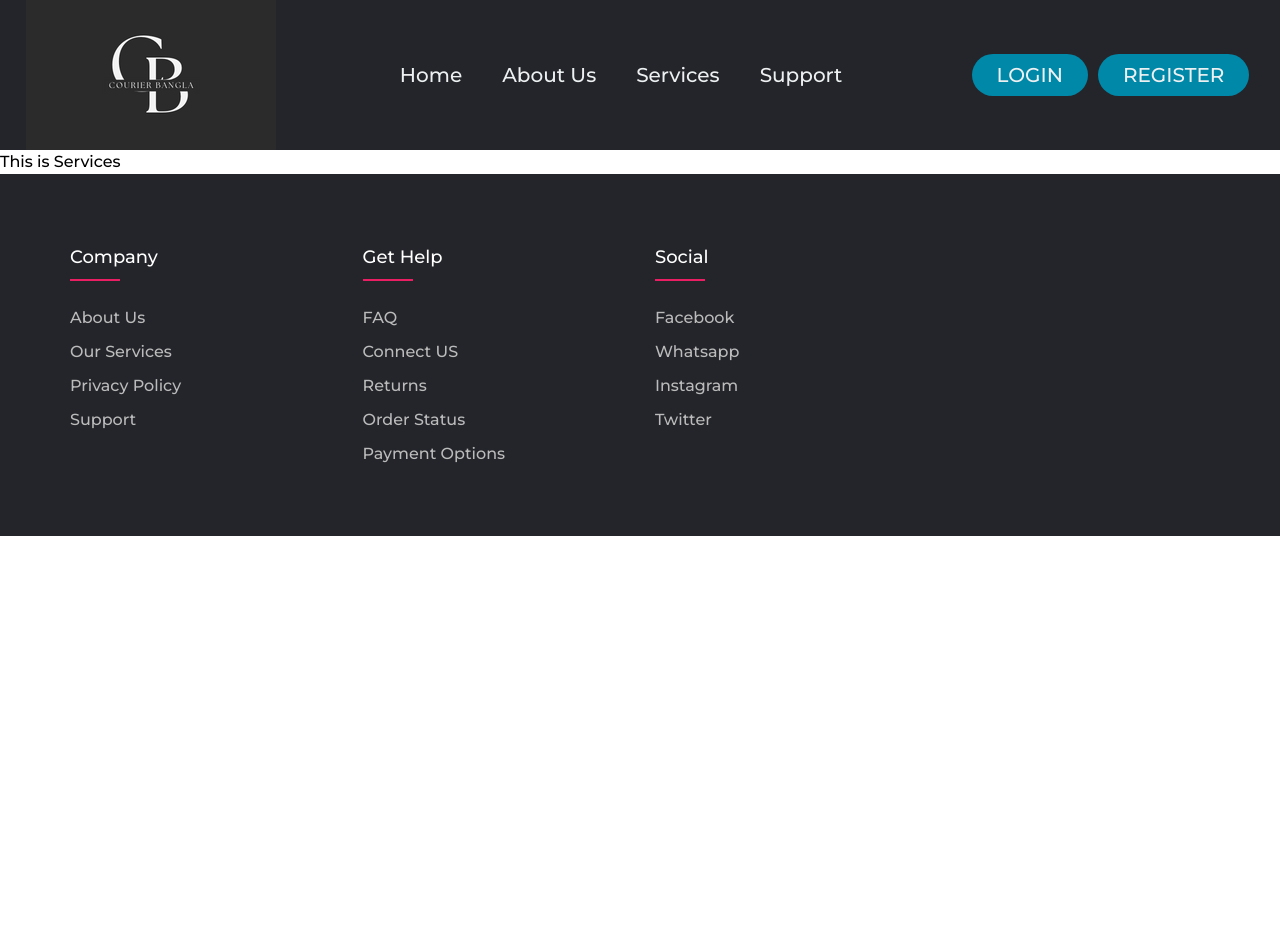
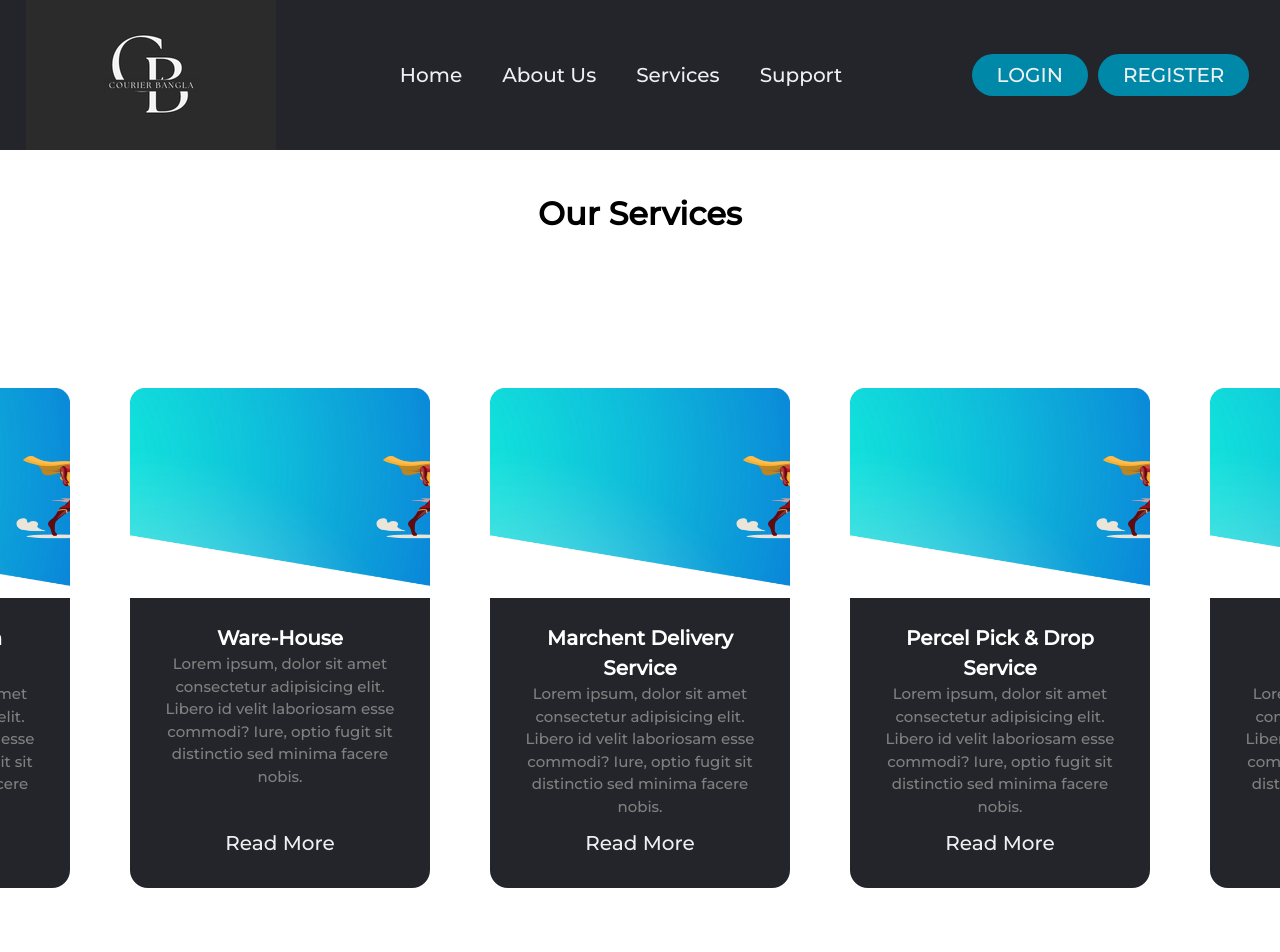
Before and after one commit to Faysal-Ibnea-Hasan/Courier-Bangla, a React (Create React App) app: page /services in a window 1280 px wide. Shown: the top 952 px of the page. Before the commit the page ends 800 px from the top, so only its background shows below. Built offline with nearby package versions, Linux system fonts and the light colour scheme; a web font is replaced by a local one.

Commit message:
updated service card

```diff
--- a/src/components/Footer.css
+++ b/src/components/Footer.css
@@ -30,7 +30,7 @@ ul {
 
 .footer {
 	background-color: #24252A;
-	padding: 70px 0;
+	padding: 20px 0;
 	flex: 0 0 50px;
 	margin-top: auto;
 
@@ -38,7 +38,7 @@ ul {
 }
 
 .footer-col {
-	width: 25%;
+	width: 33%;
 	padding: 0 15px;
 }
 
--- a/src/components/Home.css
+++ b/src/components/Home.css
@@ -3,7 +3,7 @@
     padding: 0;
 }
 .animated-typing{
-    margin: 250px;
+    margin: 300px;
     font-size: xx-large;
     font-family: "Montserrat", sans-serif;
     font-weight: 600px;
--- a/src/components/Home.js
+++ b/src/components/Home.js
@@ -12,7 +12,7 @@ function Home() {
 
           <Typed
             strings={[
-              "WELCOME TO <strong>COURIER-BANGLA<strong/>",
+              "WELCOME TO <strong>COURIER-BANGLA.<strong/>",
 
             ]}
             typeSpeed={100}
@@ -24,10 +24,10 @@ function Home() {
         <span className='small-typing'>
           <Typed
             strings={[
-              "Courier-Bangla is a place where you can send and recieve your product from anywhere and anytime in <strong>BANGLADESH.<strong/>"
+              "Courier-Bangla is a place where you can send and recieve your <br> product from anywhere and anytime in <strong>BANGLADESH.<strong/>"
 
             ]}
-            typeSpeed={50}
+            typeSpeed={25}
           />
         </span>
 
--- a/src/components/Login.css
+++ b/src/components/Login.css
@@ -64,8 +64,8 @@
 }
 .input-field{
     width: 100%;
-    padding: 22px 10px ;
-    margin: 5px 0 ;
+    padding: 07px 10px ;
+    margin: 23px 0 ;
     border-left: 0;
     border-right: 0;
     border-top: 0;
--- a/src/components/Services.css
+++ b/src/components/Services.css
@@ -0,0 +1,66 @@
+*{
+    margin: 0;
+    padding: 0;
+
+}
+.body{
+    height: 100vh;
+    width: 100vw;
+    display: flex;
+    overflow: hidden;
+    justify-content: center;
+    align-items: center;
+}
+.card{
+    display: grid;
+    grid-template-columns: 300px;
+    grid-template-rows: 210px 210px 80px;
+    grid-template-areas: "image" "text";
+    border-radius: 18px;
+    background: #24252A;
+    box-shadow: 5px 5px 15px solid red;
+    text-align: center;
+    color: white;
+
+    transition: 0.5s ease;
+    cursor: pointer;
+    margin: 30px;
+}
+.card-img{
+    grid-area: image;
+    background: url('../bg/bg.png');
+    border-top-left-radius: 15px;
+    border-top-right-radius: 15px;
+    background-size: cover;
+}
+.card-txt{
+    grid-area: text;
+    margin: 25px;
+}
+.card-txt p{
+    color: gray;
+    font-size: 15px;
+    font-weight: 300;
+}
+.card-txt h4{
+    margin-top: 0px;
+    font-size: 20px;
+}
+.read-more{
+    margin-top: 20px;
+}
+.read-more p:hover{
+    color: black;
+
+}
+.card:hover{
+    transform: scale(1.2);
+    box-shadow: 5px 5px 15px #24252A;;
+}
+.heading h1{
+    display: flex;
+    align-items: center;
+    justify-content: center;
+    padding-top:40px;
+
+}
--- a/src/components/Services.js
+++ b/src/components/Services.js
@@ -1,10 +1,97 @@
 import React from 'react'
+import './Services.css'
+import { Link } from 'react-router-dom'
 
 function Services() {
   return (
-    <div>
-      This is Services
+    <>
+    <div className='heading'>
+      <h1>Our Services</h1>
     </div>
+      <div className="body">
+
+        <div className="card">
+          <div className="card-img"></div>
+          <div className="card-txt">
+            <h4>Person 2 Person Delivery(P2P)</h4>
+            <p>Lorem ipsum, dolor sit amet consectetur adipisicing elit. Libero id velit laboriosam esse commodi? Iure, optio fugit sit distinctio sed minima facere nobis.</p>
+          </div>
+          <div className="card-stats">
+            <div className="stat">
+              <div className="read-more">
+                <Link to='/'><p>Read More</p></Link>
+              </div>
+            </div>
+          </div>
+
+
+        </div>
+        <div className="card">
+          <div className="card-img"></div>
+          <div className="card-txt">
+            <h4>Ware-House</h4>
+            <p>Lorem ipsum, dolor sit amet consectetur adipisicing elit. Libero id velit laboriosam esse commodi? Iure, optio fugit sit distinctio sed minima facere nobis.</p>
+          </div>
+          <div className="card-stats">
+            <div className="stat">
+              <div className="read-more">
+                <Link to='/'><p>Read More</p></Link>
+              </div>
+            </div>
+          </div>
+
+
+        </div>
+        <div className="card">
+          <div className="card-img"></div>
+          <div className="card-txt">
+            <h4>Marchent Delivery Service</h4>
+            <p>Lorem ipsum, dolor sit amet consectetur adipisicing elit. Libero id velit laboriosam esse commodi? Iure, optio fugit sit distinctio sed minima facere nobis.</p>
+          </div>
+          <div className="card-stats">
+            <div className="stat">
+              <div className="read-more">
+                <Link to='/'><p>Read More</p></Link>
+              </div>
+            </div>
+          </div>
+
+
+        </div>
+        <div className="card">
+          <div className="card-img"></div>
+          <div className="card-txt">
+            <h4>Percel Pick & Drop Service</h4>
+            <p>Lorem ipsum, dolor sit amet consectetur adipisicing elit. Libero id velit laboriosam esse commodi? Iure, optio fugit sit distinctio sed minima facere nobis.</p>
+          </div>
+          <div className="card-stats">
+            <div className="stat">
+              <div className="read-more">
+                <Link to='/'><p>Read More</p></Link>
+              </div>
+            </div>
+          </div>
+
+
+        </div>
+        <div className="card">
+          <div className="card-img"></div>
+          <div className="card-txt">
+            <h4>Payment On Delivery(POD)</h4>
+            <p>Lorem ipsum, dolor sit amet consectetur adipisicing elit. Libero id velit laboriosam esse commodi? Iure, optio fugit sit distinctio sed minima facere nobis.</p>
+          </div>
+          <div className="card-stats">
+            <div className="stat">
+              <div className="read-more">
+                <Link to='/'><p>Read More</p></Link>
+              </div>
+            </div>
+          </div>
+
+
+        </div>
+      </div>
+    </>
   )
 }
 
```
